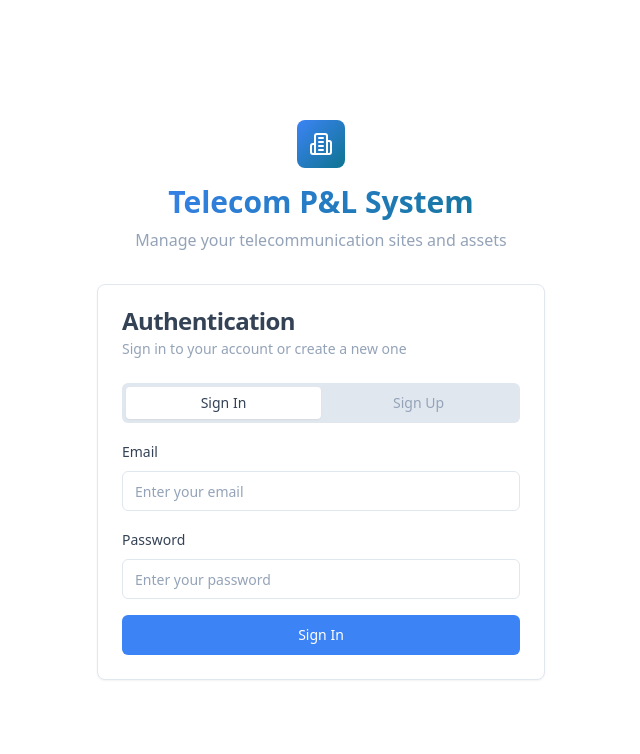
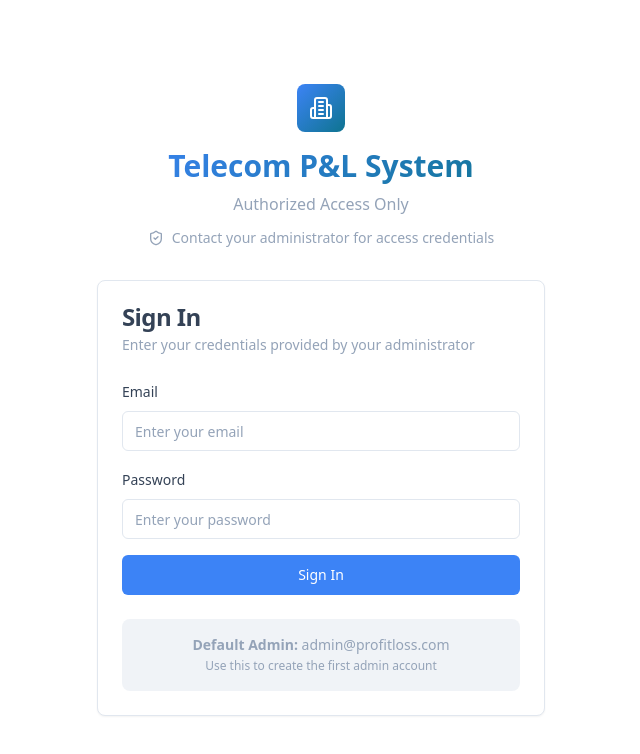
Before and after one commit to joykarimi/telco-site-pulse, a React (Vite) app: page /auth in a window 1280 px wide. Shown: the top 754 px of the page, without its empty margins (319-959 px from the left). Built offline with nearby package versions, Linux system fonts and the light colour scheme.

Commit message:
Fix login functionality

```diff
--- a/src/pages/Auth.tsx
+++ b/src/pages/Auth.tsx
@@ -4,17 +4,15 @@ import { Card, CardContent, CardDescription, CardHeader, CardTitle } from '@/com
 import { Button } from '@/components/ui/button';
 import { Input } from '@/components/ui/input';
 import { Label } from '@/components/ui/label';
-import { Tabs, TabsContent, TabsList, TabsTrigger } from '@/components/ui/tabs';
 import { useAuth } from '@/hooks/use-auth';
 import { useToast } from '@/hooks/use-toast';
-import { Building2, Loader2 } from 'lucide-react';
+import { Building2, Loader2, ShieldCheck } from 'lucide-react';
 
 export default function Auth() {
   const [isLoading, setIsLoading] = useState(false);
   const [signInForm, setSignInForm] = useState({ email: '', password: '' });
-  const [signUpForm, setSignUpForm] = useState({ email: '', password: '', fullName: '' });
 
-  const { user, signIn, signUp } = useAuth();
+  const { user, signIn } = useAuth();
   const { toast } = useToast();
 
   // Redirect if already authenticated
@@ -44,27 +42,6 @@ export default function Auth() {
     setIsLoading(false);
   };
 
-  const handleSignUp = async (e: React.FormEvent) => {
-    e.preventDefault();
-    setIsLoading(true);
-
-    const { error } = await signUp(signUpForm.email, signUpForm.password, signUpForm.fullName);
-
-    if (error) {
-      toast({
-        title: 'Sign Up Failed',
-        description: error.message,
-        variant: 'destructive',
-      });
-    } else {
-      toast({
-        title: 'Account Created!',
-        description: 'Please check your email to verify your account.',
-      });
-    }
-
-    setIsLoading(false);
-  };
 
   return (
     <div className="min-h-screen bg-background flex items-center justify-center p-4">
@@ -79,25 +56,22 @@ export default function Auth() {
             Telecom P&L System
           </h1>
           <p className="text-muted-foreground mt-2">
-            Manage your telecommunication sites and assets
+            Authorized Access Only
           </p>
+          <div className="flex items-center justify-center gap-2 mt-3 text-sm text-muted-foreground">
+            <ShieldCheck className="h-4 w-4" />
+            <span>Contact your administrator for access credentials</span>
+          </div>
         </div>
 
         <Card>
           <CardHeader>
-            <CardTitle>Authentication</CardTitle>
+            <CardTitle>Sign In</CardTitle>
             <CardDescription>
-              Sign in to your account or create a new one
+              Enter your credentials provided by your administrator
             </CardDescription>
           </CardHeader>
           <CardContent>
-            <Tabs defaultValue="signin" className="space-y-4">
-              <TabsList className="grid w-full grid-cols-2">
-                <TabsTrigger value="signin">Sign In</TabsTrigger>
-                <TabsTrigger value="signup">Sign Up</TabsTrigger>
-              </TabsList>
-
-              <TabsContent value="signin">
             <form onSubmit={handleSignIn} className="space-y-4">
               <div className="space-y-2">
                 <Label htmlFor="signin-email">Email</Label>
@@ -126,50 +100,14 @@ export default function Auth() {
                 Sign In
               </Button>
             </form>
-              </TabsContent>
 
-              <TabsContent value="signup">
-                <form onSubmit={handleSignUp} className="space-y-4">
-                  <div className="space-y-2">
-                    <Label htmlFor="signup-name">Full Name</Label>
-                    <Input
-                      id="signup-name"
-                      type="text"
-                      placeholder="Enter your full name"
-                      value={signUpForm.fullName}
-                      onChange={(e) => setSignUpForm(prev => ({ ...prev, fullName: e.target.value }))}
-                      required
-                    />
+            <div className="mt-6 p-4 bg-muted/50 rounded-lg">
+              <p className="text-sm text-muted-foreground text-center">
+                <strong>Default Admin:</strong> admin@profitloss.com
+                <br />
+                <span className="text-xs">Use this to create the first admin account</span>
+              </p>
             </div>
-                  <div className="space-y-2">
-                    <Label htmlFor="signup-email">Email</Label>
-                    <Input
-                      id="signup-email"
-                      type="email"
-                      placeholder="Enter your email"
-                      value={signUpForm.email}
-                      onChange={(e) => setSignUpForm(prev => ({ ...prev, email: e.target.value }))}
-                      required
-                    />
-                  </div>
-                  <div className="space-y-2">
-                    <Label htmlFor="signup-password">Password</Label>
-                    <Input
-                      id="signup-password"
-                      type="password"
-                      placeholder="Create a password"
-                      value={signUpForm.password}
-                      onChange={(e) => setSignUpForm(prev => ({ ...prev, password: e.target.value }))}
-                      required
-                    />
-                  </div>
-                  <Button type="submit" className="w-full" disabled={isLoading}>
-                    {isLoading && <Loader2 className="mr-2 h-4 w-4 animate-spin" />}
-                    Create Account
-                  </Button>
-                </form>
-              </TabsContent>
-            </Tabs>
           </CardContent>
         </Card>
       </div>
```
Lines whose indentation alone changed are shown as unchanged.
